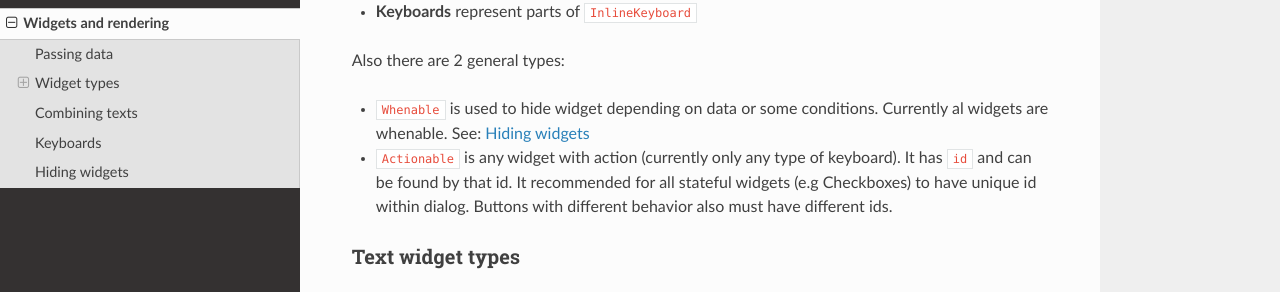
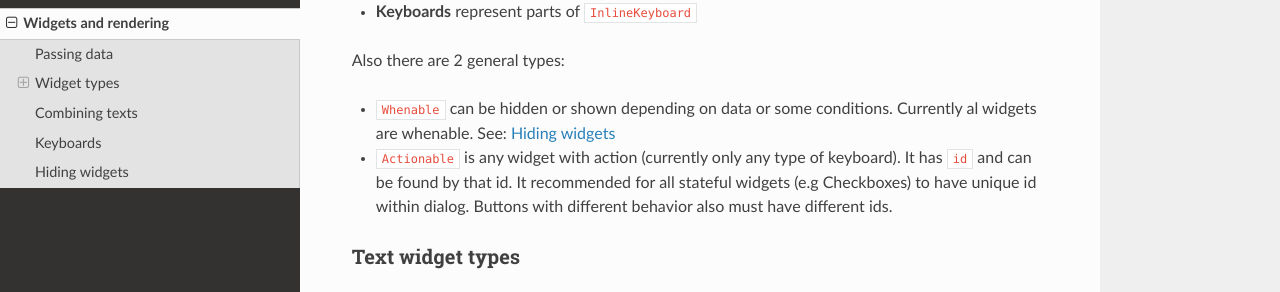
Before and after one commit to Tishka17/aiogram_dialog, a Sphinx documentation site: the page built from docs/widgets.rst, in a window 1280 px wide and 900 px high, scrolled down 1253 px. Shown: the part 159-451 px from the top of the window. Built offline with Sphinx 7.4.7 and the Read the Docs theme 2.0.0, drawn with Linux system fonts in a browser that asks for light colours.

Commit message:
fix text

```diff
--- a/docs/widgets.rst
+++ b/docs/widgets.rst
@@ -38,7 +38,7 @@ Currently there are 2 kinds of widgets: `texts <Text widget types_>`_ and `keybo
 
 Also there are 2 general types:
 
-* ``Whenable`` is used to hide widget depending on data or some conditions. Currently al widgets are whenable.
+* ``Whenable`` can be hidden or shown depending on data or some conditions. Currently al widgets are whenable.
   See: `Hiding widgets`_
 * ``Actionable`` is any widget with action (currently only any type of keyboard). It has ``id`` and can be found by that id.
   It recommended for all stateful widgets (e.g Checkboxes) to have unique id within dialog.
```
